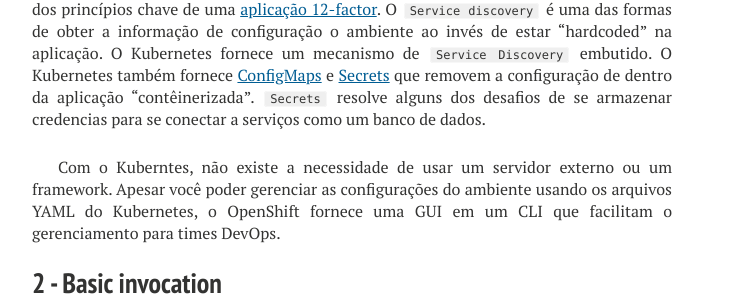
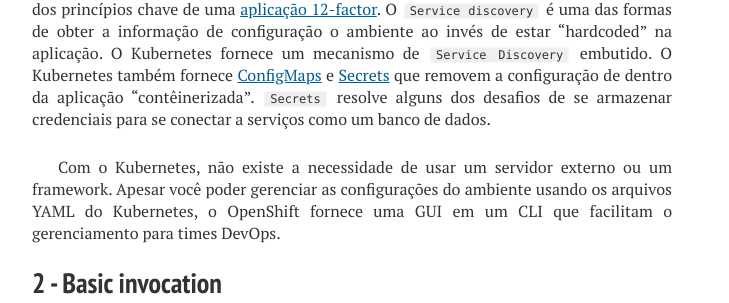
Before and after one commit to rafabene/rafabene.github.io, a Jekyll site: the page built from _posts/2019-03-15-kubernetes-servidor-aplicacao.md, in a window 1280 px wide and 900 px high, scrolled down 2459 px. Shown: the part 174-477 px from the top of the window, without its empty margins (288-1017 px from the left). Built offline with Jekyll 4.4.1, drawn with Linux system fonts in a browser that asks for light colours; nearby versions of some CDN libraries; comment, search, counter and statistics services are not loaded.

Commit message:
Fix typo

```diff
--- a/_posts/2019-03-15-kubernetes-servidor-aplicacao.md
+++ b/_posts/2019-03-15-kubernetes-servidor-aplicacao.md
@@ -40,9 +40,9 @@
 ## 1 – Service Discovery
 
 `Service discovery` é o processo de descobrir como se conectar a um serviço. Para obter muito dos benefícios de aplicações cloud-native e contêineres, você precisa remover a configuração de dentro das imagens do contêiner de maneira que você possa usar a mesma imagem em todos os ambientes. Externalizar a configuração da sua aplicação é um dos princípios chave de uma [aplicação 12-factor](https://developers.redhat.com/blog/2017/06/22/12-factors-to-cloud-success/).
-O `Service discovery` é uma das formas de obter a informação de configuração o ambiente ao invés de estar "hardcoded" na aplicação. O Kubernetes fornece um mecanismo de `Service Discovery` embutido. O Kubernetes também fornece [ConfigMaps](https://kubernetes.io/docs/tasks/configure-pod-container/configure-pod-configmap/) e [Secrets](https://kubernetes.io/docs/concepts/configuration/secret/) que removem a configuração de dentro da aplicação "contêinerizada". `Secrets` resolve alguns dos desafios de se armazenar credencias para se conectar a serviços como um banco de dados.
+O `Service discovery` é uma das formas de obter a informação de configuração o ambiente ao invés de estar "hardcoded" na aplicação. O Kubernetes fornece um mecanismo de `Service Discovery` embutido. O Kubernetes também fornece [ConfigMaps](https://kubernetes.io/docs/tasks/configure-pod-container/configure-pod-configmap/) e [Secrets](https://kubernetes.io/docs/concepts/configuration/secret/) que removem a configuração de dentro da aplicação "contêinerizada". `Secrets` resolve alguns dos desafios de se armazenar credenciais para se conectar a serviços como um banco de dados.
 
-Com o Kuberntes, não existe a necessidade de usar um servidor externo ou um framework. Apesar você poder gerenciar as configurações do ambiente usando os arquivos YAML do Kubernetes, o OpenShift fornece uma GUI em um CLI que facilitam o gerenciamento para times DevOps.
+Com o Kubernetes, não existe a necessidade de usar um servidor externo ou um framework. Apesar você poder gerenciar as configurações do ambiente usando os arquivos YAML do Kubernetes, o OpenShift fornece uma GUI em um CLI que facilitam o gerenciamento para times DevOps.
 
 ## 2 - Basic invocation
 
```
